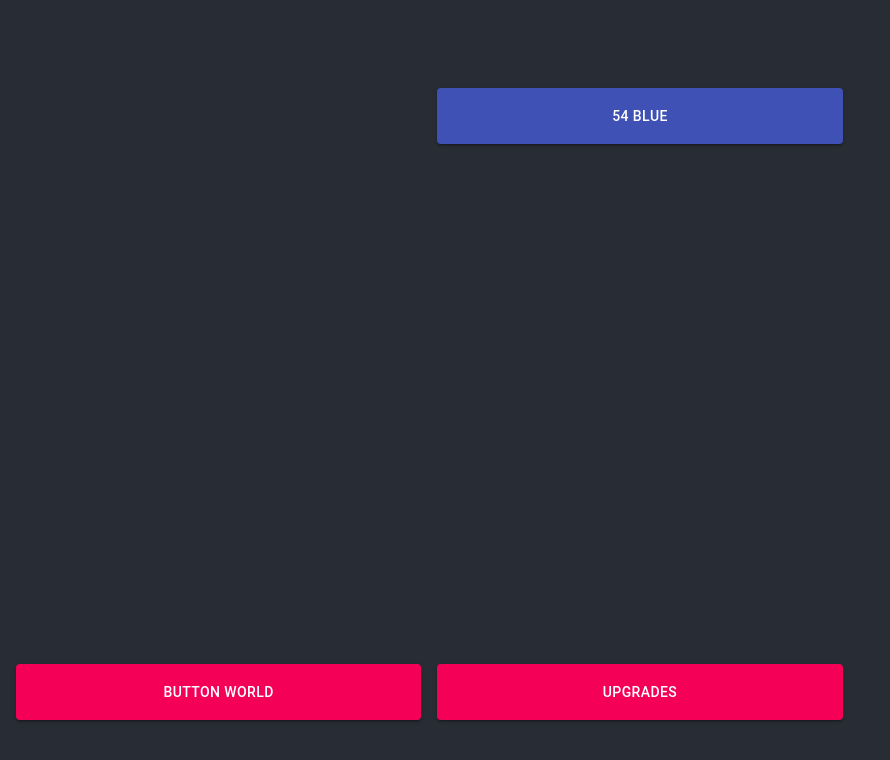
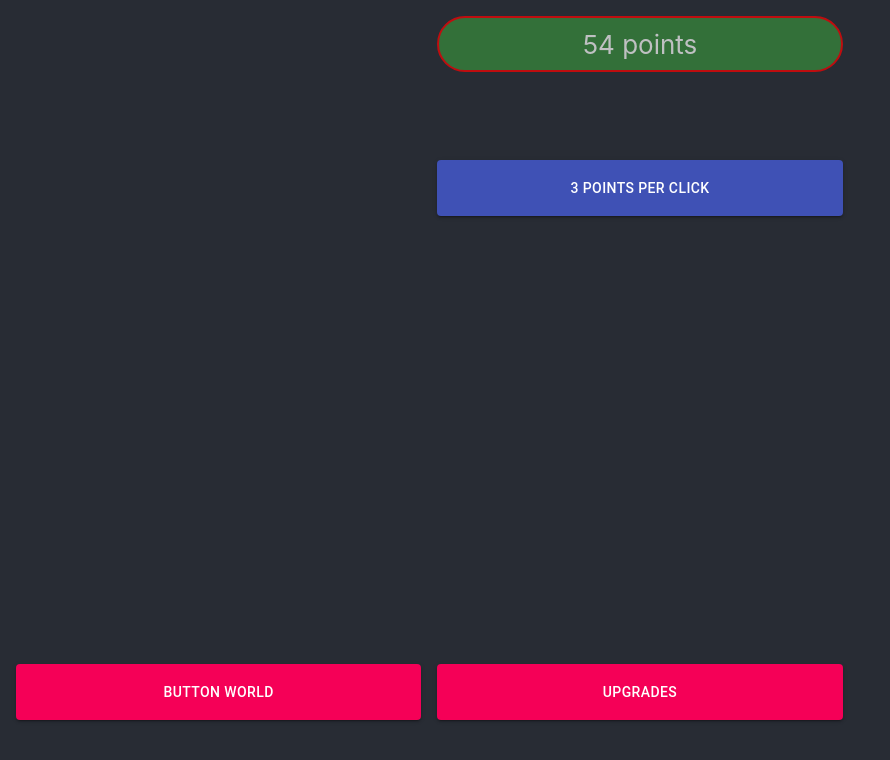
Before and after one commit to Gregorio21/reactincremental, a React (Create React App) app: page / in a window 1280 px wide. Shown: the top 760 px of the page, without its empty margins (0-890 px from the left). Built offline with nearby package versions, Linux system fonts and the light colour scheme.

Commit message:
Reorganized some buttons, fixed some bugs

```diff
--- a/src/App.css
+++ b/src/App.css
@@ -20,16 +20,24 @@
 
 .Increment {
     grid-column: 2;
-    grid-row: 2;
+    grid-row: 3;
     justify-content: center !important;
 }
 
-.Increment2 {
+.display {
+    display: flex;
     grid-column: 2;
-    grid-row: 3;
+    background-color: #388e3c !important;
+    opacity: 0.7;
+    border-style: solid;
+    border-radius: 4vh;
+    border-color: red;
+    border-width: 0.3vh;
+    text-align: center !important;
+    align-items: center !important;
     justify-content: center !important;
-    background-color: #388e3c !important;
 }
+
 
 .tab {
     grid-column: span 1;
--- a/src/App.js
+++ b/src/App.js
@@ -1,6 +1,6 @@
 import './App.css';
 import { Component } from 'react';
-import { Button, Badge, ThemeProvider } from '@material-ui/core';
+import { Button, Badge, Box } from '@material-ui/core';
 import ButtonIncremenet from './ButtonIncrement'
 import { green, blue, red } from '@material-ui/core/colors';
 import { createTheme } from '@material-ui/core';
@@ -38,6 +38,7 @@ class App extends Component {
             tier: 0,
             tierCost: 3000,
             tierPoints: 0,
+            message: false,
 
         };
     }
@@ -49,13 +50,13 @@ class App extends Component {
     }
 
     updateButtonValue() {
-        const buttonState =this.state.buttonState;
+        const buttonState = [...this.state.buttonState];
         buttonState[0] = buttonState[0] + (buttonState[1] * Math.pow(2,this.state.tier));
         this.setState({ buttonState: buttonState });
 
     }
     updateButtonIncrement(x) {
-        const buttonState = this.state.buttonState;
+        const buttonState = [...this.state.buttonState];
         if (buttonState[0] > buttonState[3]) {
             buttonState[1] += x;
             buttonState[0] -= buttonState[3];
@@ -64,26 +65,26 @@ class App extends Component {
         }
     }
     updateButtonTick(x) {
-        const buttonState = this.state.buttonState;
+        const buttonState = [...this.state.buttonState];
         if (buttonState[0] > buttonState[3] && buttonState[2] > 0) {
             buttonState[2] *= x;
             buttonState[0] -= buttonState[3];
             buttonState[3] *= 2;
             this.setState({ button: buttonState });
             clearInterval(this.interval);
-            this.interval = setInterval(() => this.updateButtonValue(buttonState), this.state.buttonState[2]);
+            this.interval = setInterval(() => this.updateButtonValue(), this.state.buttonState[2]);
         }
     }
     tierUp() {
         const tier = this.state.tier;
         const tierCost = this.state.tierCost;
-        const buttonState = this.state.buttonState;
-        const defaultButton = this.state.defaultButtonState;
+        const buttonState = [...this.state.buttonState];
+        const defaultButton = [...this.state.defaultButtonState];
         if (buttonState[0] >= this.state.tierCost) {
             this.setState({ tier: tier + 1 });
             clearInterval(this.interval);
-            this.interval = setInterval(() => this.updateButtonValue(buttonState), this.state.buttonState[2]);
-            this.setState({ buttonState: defaultButton.slice(0) });
+            this.interval = setInterval(() => this.updateButtonValue(), this.state.buttonState[2]);
+            this.setState({ buttonState: defaultButton });
             this.setState({ tierCost: parseInt(tierCost*2.25) })
         }
 
@@ -103,11 +104,11 @@ class App extends Component {
         return (
             <div className="App">
                 <div className="App-header">
-
+                    <Box className="display">{this.state.buttonState[0]} points</Box>
                     {this.getTab(this.state.tab)}
+                    {this.state.message && <Button> {this.state.message} </Button>}
                     <Badge badgeContent={0} color="primary" className="tab"> <Button variant="contained" onClick={() => this.setTab(0)} color="secondary" className="tab"> Button World </Button> </Badge>
                     <Badge badgeContent={0} color="primary" className="tab"> <Button variant="contained" onClick={() => this.setTab(1)} color="secondary" className="tab"> Upgrades </Button> </Badge>
-
 
                 </div>
             </div>
--- a/src/ButtonIncrement.js
+++ b/src/ButtonIncrement.js
@@ -1,5 +1,5 @@
 import { Component } from 'react';
-import { Button } from '@material-ui/core';
+import { Button, Tooltip } from '@material-ui/core';
 
 class ButtonIncrement extends Component {
     constructor(props) {
@@ -13,7 +13,9 @@ class ButtonIncrement extends Component {
     render() {
         const colors = ['blue','green'];
         return (
-            <Button variant="contained" color="primary" onClick={() => this.props.onClick()} className={this.props.className}> {this.props.value[0]} {colors[this.props.tier]} </Button>
+            <Tooltip title="Click Here" arrow>
+                <Button variant="contained" color="primary" onClick={() => this.props.onClick()} className={this.props.className}> {this.props.value[1]} points per click </Button>
+            </Tooltip>
         );
     }
 }
--- a/src/Upgrades.css
+++ b/src/Upgrades.css
@@ -1,5 +1,6 @@
 .upgradeTier1 {
     grid-column: span 1;
+    grid-row: 3;
     background-color: #3f51b5 !important;
     color: white !important;
 }
```
